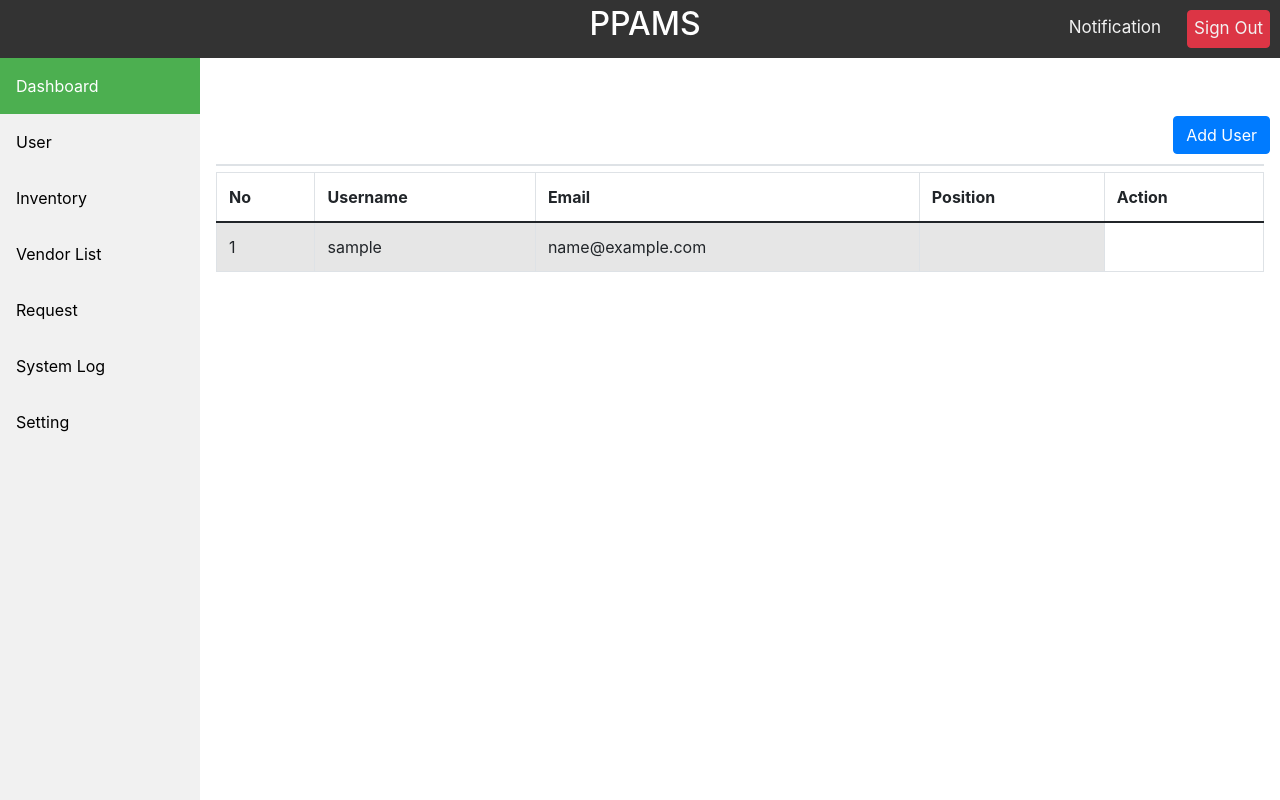
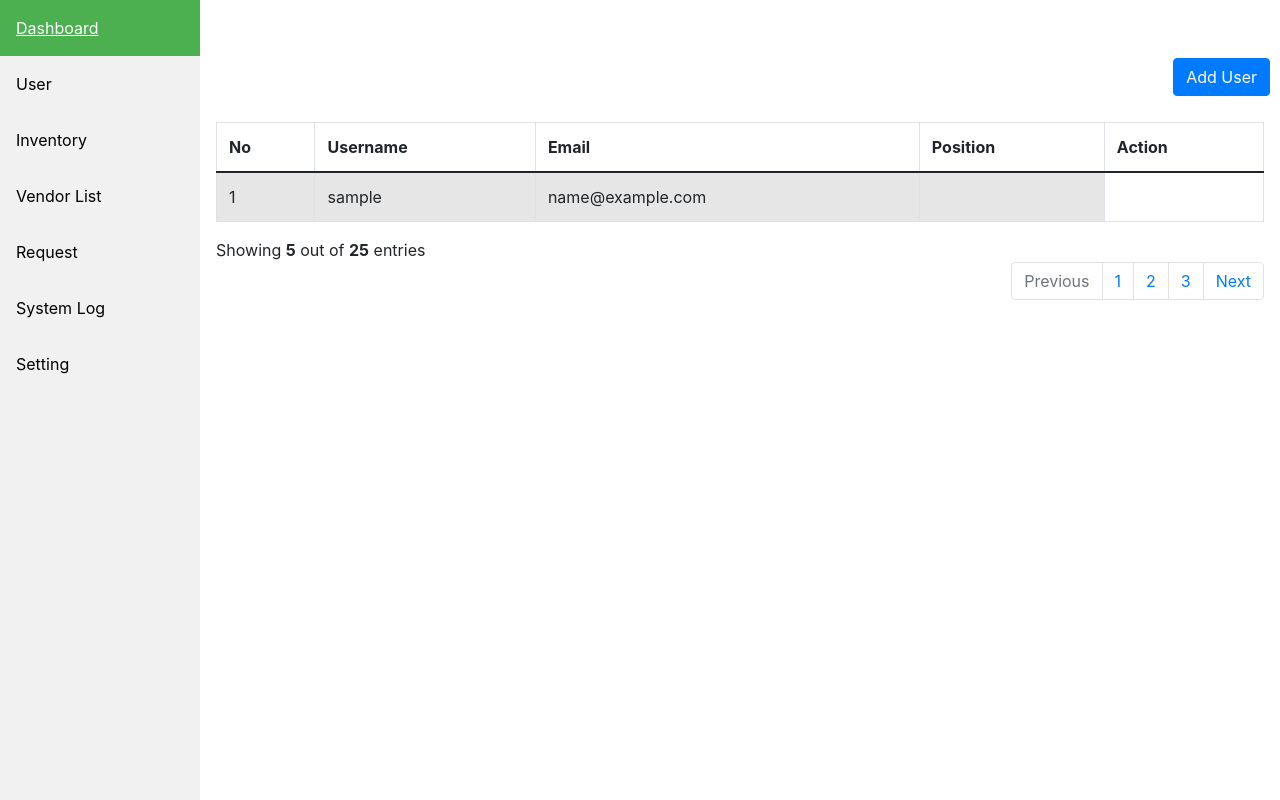
Before and after one commit to mierule7/ams, a PHP site: page /user.php in a window 1280 px wide. Run offline with PHP 8.4, Linux system fonts and the light colour scheme; the visitor is signed in with stand-in values (Sample User, id 1); tables that the repository leaves empty or names only in its code hold one stand-in row (values such as "Sample post"); some libraries are stand-ins or nearby versions.

Commit message:
5th commit

```diff
--- a/AMS/user.php
+++ b/AMS/user.php
@@ -104,7 +104,7 @@ if($_SERVER["REQUEST_METHOD"] == "POST"){
 ?>
 <!-- ******************** THIS IS FOR HEADER ************************ -->
 
-<?php include 'topnav.php'; ?>
+
 
 <!-- **************************************************************** -->
 
@@ -145,7 +145,7 @@ if($_SERVER["REQUEST_METHOD"] == "POST"){
       </div>
 <!-- Create POP UP add user -->
       <div class="modal-body">
-                <div class="wrapper">
+      <div class="wrapper">
         <div class="container-fluid">
             <div class="row">
                 <div class="col-md-12">
@@ -181,7 +181,7 @@ if($_SERVER["REQUEST_METHOD"] == "POST"){
             </div>
         </div>
     </div>
-      </div>
+    </div>
       <div class="modal-footer">
         <button type="button" class="btn btn-secondary" data-bs-dismiss="modal">Close</button>
         <button type="button" class="btn btn-primary">Save changes</button>
@@ -211,9 +211,9 @@ if($_SERVER["REQUEST_METHOD"] == "POST"){
 
                            // Declare variables
                            $i = 1;
-
+                           $limit = 7;
                            // Attempt select query execution
-                           $sql = "SELECT * FROM users ORDER BY username";
+                           $sql = "SELECT * FROM users ORDER BY username LIMIT $limit";
                            if($result = $mysqli->query($sql)){
                                if($result->num_rows > 0){
                                    echo "<table class='table table-bordered table-striped'>";
@@ -256,7 +256,33 @@ if($_SERVER["REQUEST_METHOD"] == "POST"){
                            $mysqli->close();
                            ?>
   </table>
-</div>
+  <!-- <nav aria-label="Page navigation example">
+  <ul class="pagination justify-content-end">
+    <li class="page-item disabled">
+      <a class="page-link" href="#" tabindex="-1" aria-disabled="true">Previous</a>
+    </li>
+    <li class="page-item"><a class="page-link" href="#">1</a></li>
+    <li class="page-item"><a class="page-link" href="#">2</a></li>
+    <li class="page-item"><a class="page-link" href="#">3</a></li>
+    <li class="page-item">
+      <a class="page-link" href="#">Next</a>
+    </li>
+  </ul>
+</nav> -->
+<div class="clearfix">
+    <div class="hint-text">Showing <b>5</b> out of <b>25</b> entries</div>
+    <ul class="pagination justify-content-end">
+      <li class="page-item disabled">
+        <a class="page-link" href="#" tabindex="-1" aria-disabled="true">Previous</a>
+      </li>
+      <li class="page-item"><a class="page-link" href="#">1</a></li>
+      <li class="page-item"><a class="page-link" href="#">2</a></li>
+      <li class="page-item"><a class="page-link" href="#">3</a></li>
+      <li class="page-item">
+        <a class="page-link" href="#">Next</a>
+      </li>
+    </ul>
+</div
 
 
 <script src="https://code.jquery.com/jquery-3.5.1.js"></script>
```
